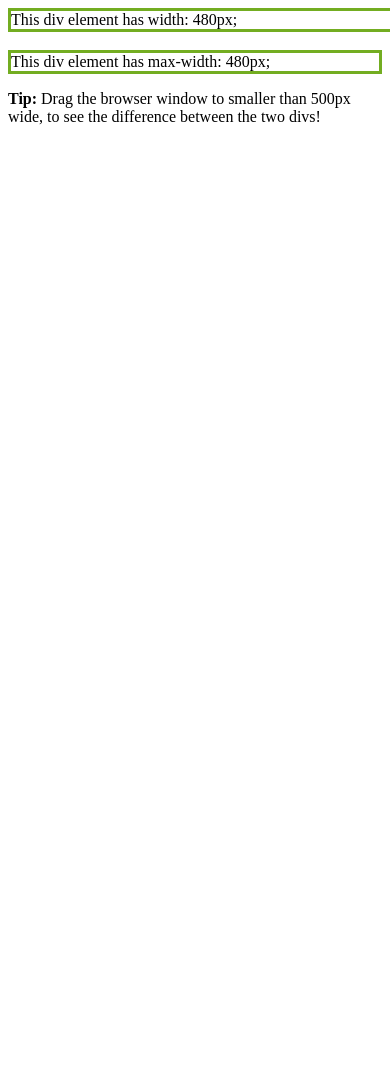
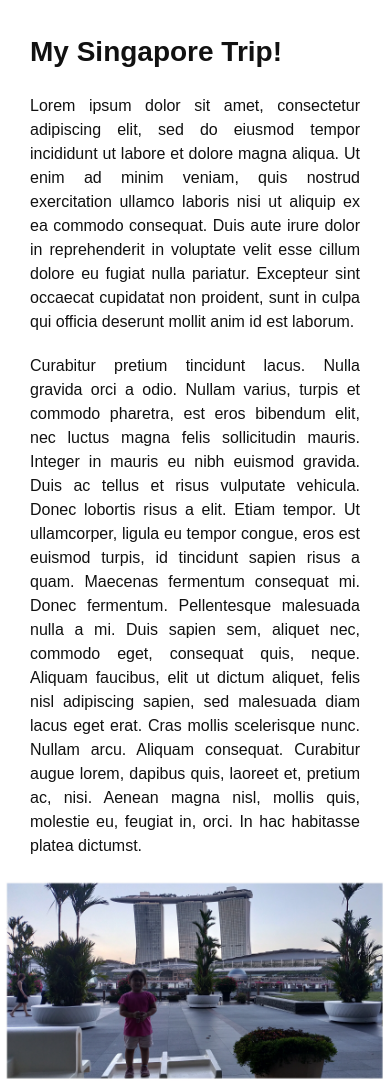
Before and after one commit to akatoybits/SampleWebsite, a web app: file index.html in a window 390 px wide; the page is wider, and only the part inside the window is pictured. Before the commit the page ends 125 px from the top of that part, so only its background shows below. Run offline with its HTML, style and script files only (its server is not run), Linux system fonts and the light colour scheme.

Commit message:
responsiveweb1

```diff
--- a/css/style.css
+++ b/css/style.css
@@ -1,11 +1,81 @@
-div.ex1 {
-  width:1080px;
-  margin: auto;
-  border: 3px solid #73AD21;
+*{
+  margin: 0;
+  padding: 0;
+}
+.wrapper{
+  width: 100%;
+}
+.img-banner{
+  display: none;
+}
+.img-info{
+ width: 100%;
+}
+.img-info h2{
+  padding: 30px 30px 20px;
+  font-family: arial;
+  font-size: 28px;
+  color: #111111;
+  line-height: 44px;
+}
+.img-info p{
+  padding: 0px 30px 20px;
+  font-family: arial;
+  font-size: 16px;
+  color: #111111;
+  line-height: 24px;
+  text-align: justify;
+}
+.img-me{
+  width: 100%;
 }
 
-div.ex2 {
-  max-width:1080px;
-  margin: auto;
-  border: 3px solid #73AD21;
+@media only screen and (min-width: 768px){
+  .img-banner{
+    display: block;
+    width: 100%;
+    padding-bottom: 30px;
+  }
+  .wrapper{
+    width: 600px;
+    margin: 0 auto;
+  }
+  .img-info h2 {
+    padding: 20px 0px 0px;
+  }
+  .img-info p {
+    padding: 20px 0px 0px;
+
+  }
+  .img-me{
+    padding-top: 20px;
 }
+}
+@media only screen and (min-width: 1000px){
+  .wrapper{
+    width: 1000px;
+  }
+  .img-info{
+    width: 50%;
+
+    float: right;
+
+   }
+
+.img-info h2 {
+  padding: 20px 0px 10px;
+
+}
+.img-info p {
+  padding: 20px 0px 10px;
+
+}
+.img-me{
+  padding-top: 20px;
+  width: 50%;
+  height: auto;
+  float: left;
+
+
+}
+}
--- a/index.html
+++ b/index.html
@@ -1,16 +1,37 @@
 <!DOCTYPE html>
 <html>
+
 <head>
-<link rel="stylesheet" type="text/css" href="css/style.css">
+  <title>sample responsive website</title>
+  <meta name="viewport" content="width=device-width, initial-scale=1.0">
+  <link rel="stylesheet" type="text/css" href="css/style.css">
 </head>
+
 <body>
-  <div class="ex1">This div element has width: 480px;</div>
-  <br>
+  <img class="img-banner" src="img/BANNER.png" alt="banner">
+  <div class="wrapper">
+    <article class="img-info">
+      <h2>My Singapore Trip!</h2>
+      <p>Lorem ipsum dolor sit amet, consectetur adipiscing elit, sed do eiusmod tempor incididunt ut labore et dolore
+        magna aliqua. Ut enim ad minim veniam, quis nostrud exercitation ullamco laboris nisi ut aliquip ex ea commodo
+        consequat. Duis aute irure dolor in reprehenderit in voluptate velit esse cillum dolore eu fugiat nulla
+        pariatur. Excepteur sint occaecat cupidatat non proident, sunt in culpa qui officia deserunt mollit anim id est
+        laborum.
+      </p>
+      <p>Curabitur pretium tincidunt lacus. Nulla gravida orci a odio. Nullam varius, turpis et commodo pharetra, est
+        eros bibendum elit, nec luctus magna felis sollicitudin mauris. Integer in mauris eu nibh euismod gravida. Duis
+        ac tellus et risus vulputate vehicula. Donec lobortis risus a elit. Etiam tempor. Ut ullamcorper, ligula eu
+        tempor congue, eros est euismod turpis, id tincidunt sapien risus a quam. Maecenas fermentum consequat mi. Donec
+        fermentum. Pellentesque malesuada nulla a mi. Duis sapien sem, aliquet nec, commodo eget, consequat quis, neque.
+        Aliquam faucibus, elit ut dictum aliquet, felis nisl adipiscing sapien, sed malesuada diam lacus eget erat. Cras
+        mollis scelerisque nunc. Nullam arcu. Aliquam consequat. Curabitur augue lorem, dapibus quis, laoreet et,
+        pretium ac, nisi. Aenean magna nisl, mollis quis, molestie eu, feugiat in, orci. In hac habitasse platea
+        dictumst.</p>
+    </article>
+    <img class="img-me" src="img/img_woods.jpg" alt="propic">
+  </div>
 
-  <div class="ex2">This div element has max-width: 480px;</div>
-
-  <p><strong>Tip:</strong> Drag the browser window to smaller than 500px wide, to see the difference between
-  the two divs!</p>
 
 </body>
+
 </html>
```
Also changed, not shown: img/BANNER.png (added), img/img_woods.jpg.
